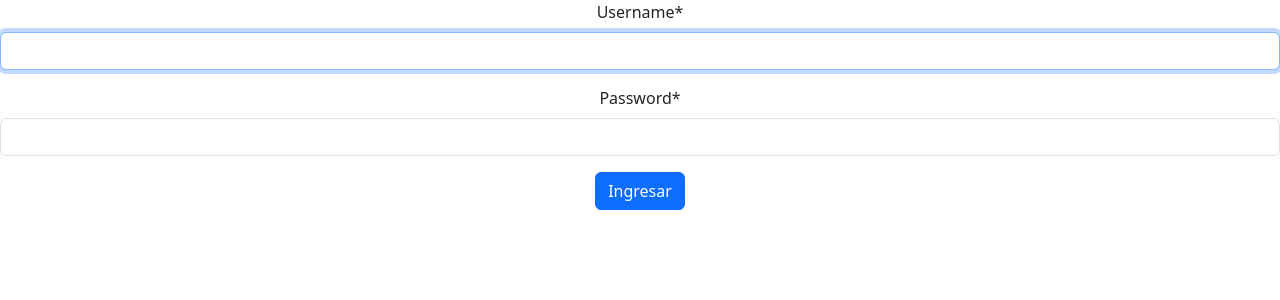
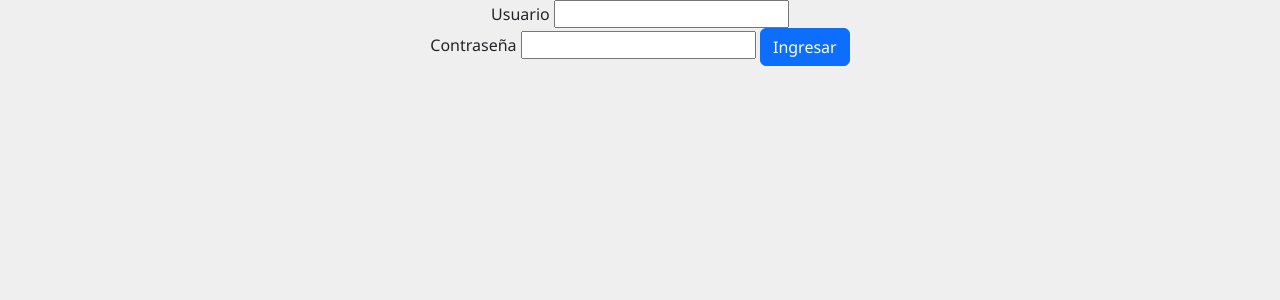
Before and after one commit to JMRomero/Proyecto, a Django app: page /accounts/login/ in a window 1280 px wide. Shown: the top 300 px of the page. Run offline with Django 4.2, Linux system fonts and the light colour scheme; some libraries are stand-ins or nearby versions.

Commit message:
esqueleto diseño login

```diff
--- a/Proyecto/templates/registration/login.html
+++ b/Proyecto/templates/registration/login.html
@@ -1,22 +1,30 @@
-{% load crispy_forms_tags %}
+{%load static%}
 <!DOCTYPE html>
-<html lang="es">
+<html lang="en">
 <head>
     <meta charset="UTF-8">
+    <meta http-equiv="X-UA-Compatible" content="IE=edge">
     <meta name="viewport" content="width=device-width, initial-scale=1.0">
-    <title>ACCESO</title>
-    <link href="https://cdn.jsdelivr.net/npm/bootstrap@5.3.2/dist/css/bootstrap.min.css" rel="stylesheet">
+    <link href="https://cdn.jsdelivr.net/npm/bootstrap@5.3.2/dist/css/bootstrap.min.css" rel="stylesheet" integrity="sha384-T3c6CoIi6uLrA9TneNEoa7RxnatzjcDSCmG1MXxSR1GAsXEV/Dwwykc2MPK8M2HN" crossorigin="anonymous">
+    <link href="https://fonts.googleapis.com/icon?family=Material+Icons" rel="stylesheet">
+    <link rel="stylesheet" type="text/css" href="{% static 'css/diseño.css' %}">
+    <link href='https://unpkg.com/boxicons@2.1.1/css/boxicons.min.css'rel='stylesheet'>
+    <title>Insertar Pedido Especial</title>
 </head>
 
 <body>
+    <div class="container">
     <center>
         <form action="" method="POST">
             {% csrf_token %}
-
-            {{ form | crispy }}
+            <label for="">Usuario</label>
+            <input type="text" id="idusername" name="username"><br>
+            <label for="">Contraseña</label>
+            <input type="password" id="id_password" name="password">
             <input type="submit" class="btn btn-primary" value="Ingresar">
         </form>
     </center>
+</div>
 </body>
 
 </html>
```
